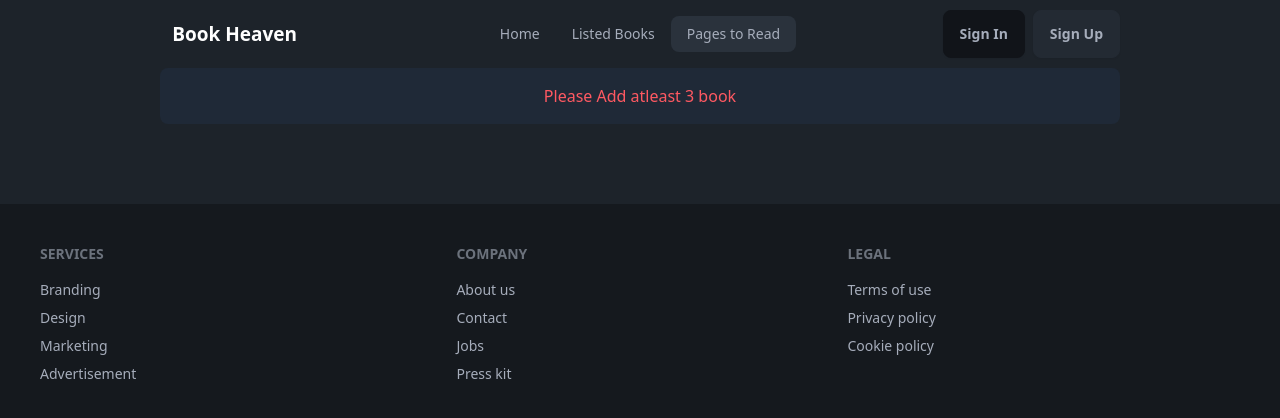
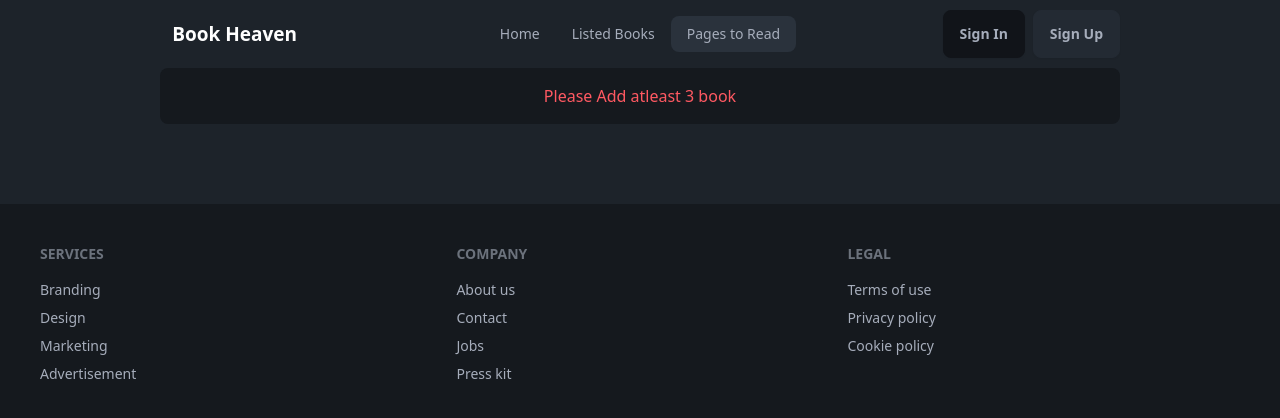
Before and after one commit to rubaiiyat/Book-Heaven, a React (Vite) app: page /reads in a window 1280 px wide. Shown: the top 418 px of the page. Built offline with nearby package versions, Linux system fonts and the light colour scheme.

Commit message:
change page to read color

```diff
--- a/src/Components/PagesToRead/PagesToRead.jsx
+++ b/src/Components/PagesToRead/PagesToRead.jsx
@@ -33,7 +33,7 @@ const PagesToRead = ({ book }) => {
   }, []);
 
   return (
-    <div className="flex justify-center items-center  p-4 bg-gray-800 rounded-lg">
+    <div className="flex justify-center items-center  p-4 bg-base-300 rounded-lg">
       {readBooks.length > 2 ? (
         <BarChart
           width={800}
```
